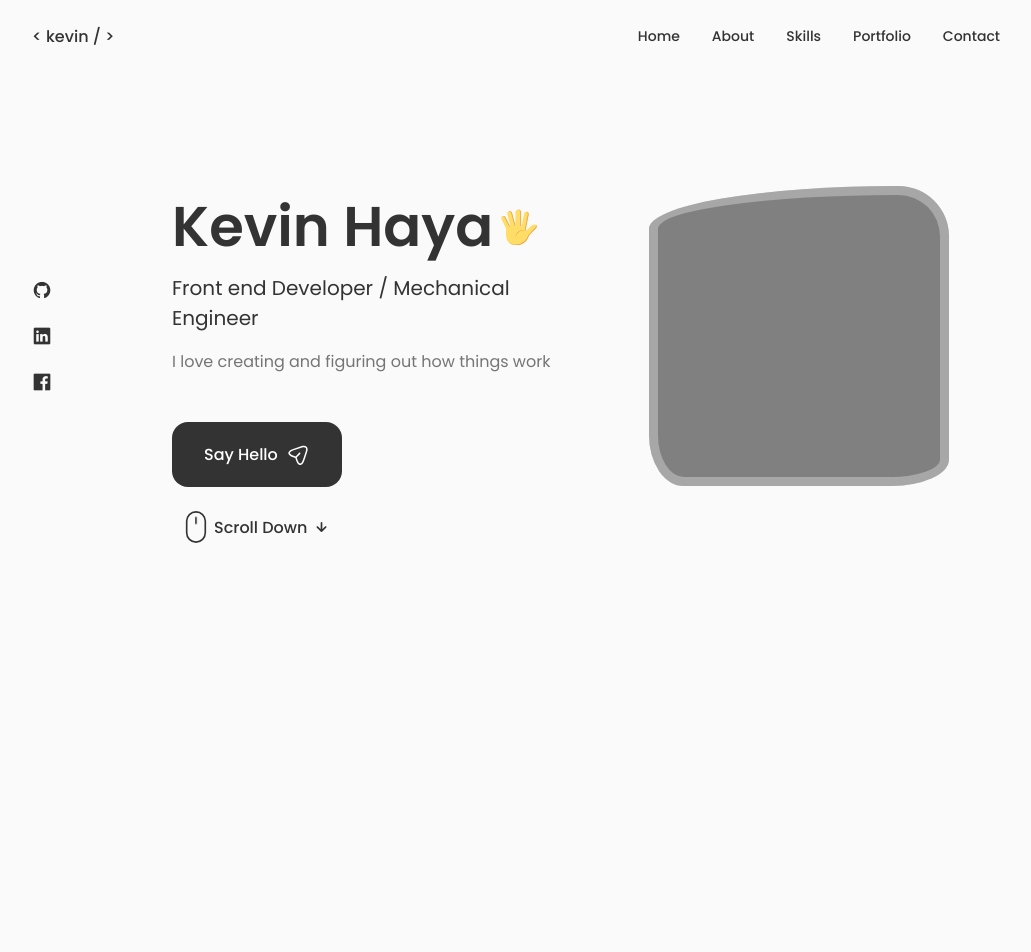
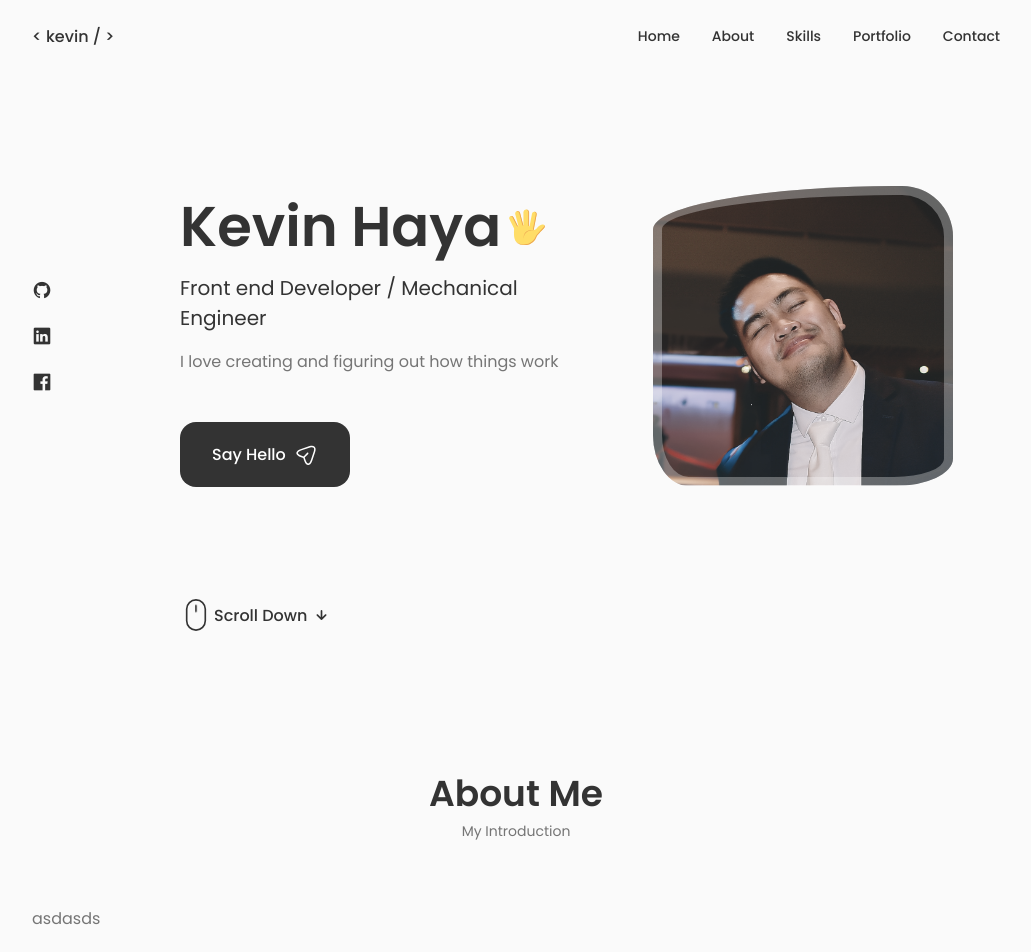
Before and after one commit to hayaman3/portfolio, a React (Create React App) app: page / in a window 1280 px wide. Shown: the top 952 px of the page, without its empty margins (124-1155 px from the left). Before the commit the page ends 800 px from the top, so only its background shows below. Built offline with nearby package versions, Linux system fonts and the light colour scheme.

Commit message:
added About component and image

```diff
--- a/src/App.jsx
+++ b/src/App.jsx
@@ -1,18 +1,16 @@
 import React from 'react';
+import './assets/CSS/app.css';
 import Header from './components/header/Header';
 import Home from './components/home/Home';
-
-import './assets/CSS/app.css';
+import About from './components/about/About';
 
 function App() {
   return (
     <>
-      {/* <div>HERE</div> */}
-      {/* <GithubActivity /> */}
-      {/* <Contact /> */}
       <Header />
       <main className="main">
         <Home />
+        <About />
       </main>
     </>
   );
--- /dev/null
+++ b/src/components/about/About.jsx
@@ -0,0 +1,15 @@
+import React from 'react';
+import './about.css';
+
+function About() {
+  return (
+    <section className="about section" id="about">
+      <h2 className="section-title">About Me</h2>
+      <span className="section-subtitle">My Introduction</span>
+
+      <div className="about-container container grid">asdasds</div>
+    </section>
+  );
+}
+
+export default About;
--- a/src/components/home/home.css
+++ b/src/components/home/home.css
@@ -50,7 +50,7 @@
 }
 
 .home-image {
-  background-color: grey;
+  background: url(../../assets/images/kevin.png);
   background-repeat: no-repeat;
   background-position: center;
   background-size: cover;
@@ -59,6 +59,7 @@
   justify-self: center;
   width: 300px;
   height: 300px;
+  filter: grayscale(50%);
   animation: profile-animate 8s ease-in-out infinite 1s;
 }
 
```
Also changed, not shown: src/assets/images/kevin.png (added), src/components/about/about.css (added).
